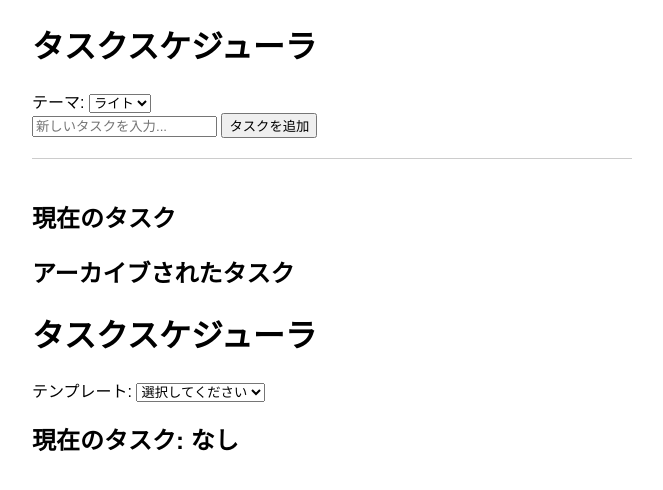
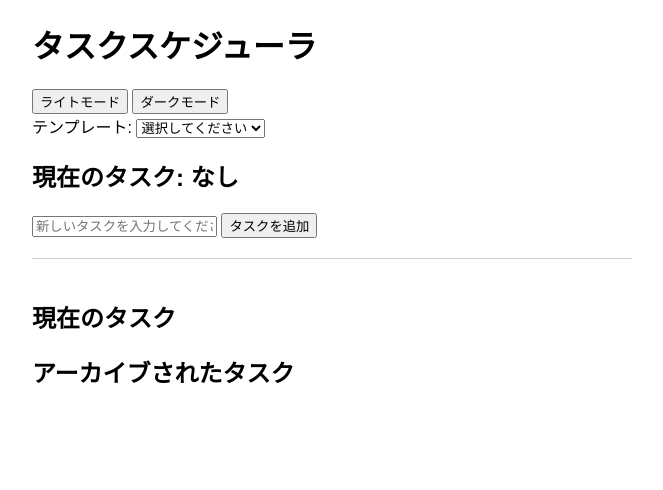
Before and after one commit to SASIsann/test2, a plain HTML site: page index.html in a window 1280 px wide. Shown: the whole page, without its empty margins (308-971 px from the left). Drawn offline with Linux system fonts and the light colour scheme.

Commit message:
Update index.html

```diff
--- a/index.html
+++ b/index.html
@@ -4,18 +4,24 @@
     <title>タスクスケジューラ</title>
     <link rel="stylesheet" type="text/css" href="styles.css">
 </head>
-<body>
+<body class="light-mode">
     <div id="app">
         <h1>タスクスケジューラ</h1>
-        <div class="theme-selection">
-            <label for="theme">テーマ:</label>
-            <select id="theme">
-                <option value="light">ライト</option>
-                <option value="dark">ダーク</option>
+        <div class="theme-switch">
+            <button id="light-mode-button">ライトモード</button>
+            <button id="dark-mode-button">ダークモード</button>
+        </div>
+        <div class="template-selection">
+            <label for="template">テンプレート:</label>
+            <select id="template">
+                <option value="">選択してください</option>
+                <option value="template1">テンプレート1</option>
+                <option value="template2">テンプレート2</option>
             </select>
         </div>
+        <h2 id="current-time-task">現在のタスク: なし</h2>
         <div class="task-input">
-            <input type="text" id="task-input" placeholder="新しいタスクを入力...">
+            <input type="text" id="task-input" placeholder="新しいタスクを入力してください...">
             <button id="add-task">タスクを追加</button>
         </div>
         <div class="task-list">
@@ -28,29 +34,3 @@
     <script src="script.js"></script>
 </body>
 </html>
-
-<!DOCTYPE html>
-<html>
-<head>
-    <title>タスクスケジューラ</title>
-    <link rel="stylesheet" type="text/css" href="styles.css">
-</head>
-<body>
-    <div id="app">
-        <h1>タスクスケジューラ</h1>
-        <!-- Add a template selection -->
-        <div class="template-selection">
-            <label for="template">テンプレート:</label>
-            <select id="template">
-                <option value="">選択してください</option>
-                <option value="template1">テンプレート1</option>
-                <option value="template2">テンプレート2</option>
-            </select>
-        </div>
-        <!-- Add a current time task display -->
-        <h2 id="current-time-task">現在のタスク: なし</h2>
-        <!-- ...previous code... -->
-    </div>
-    <script src="script.js"></script>
-</body>
-</html>
```
